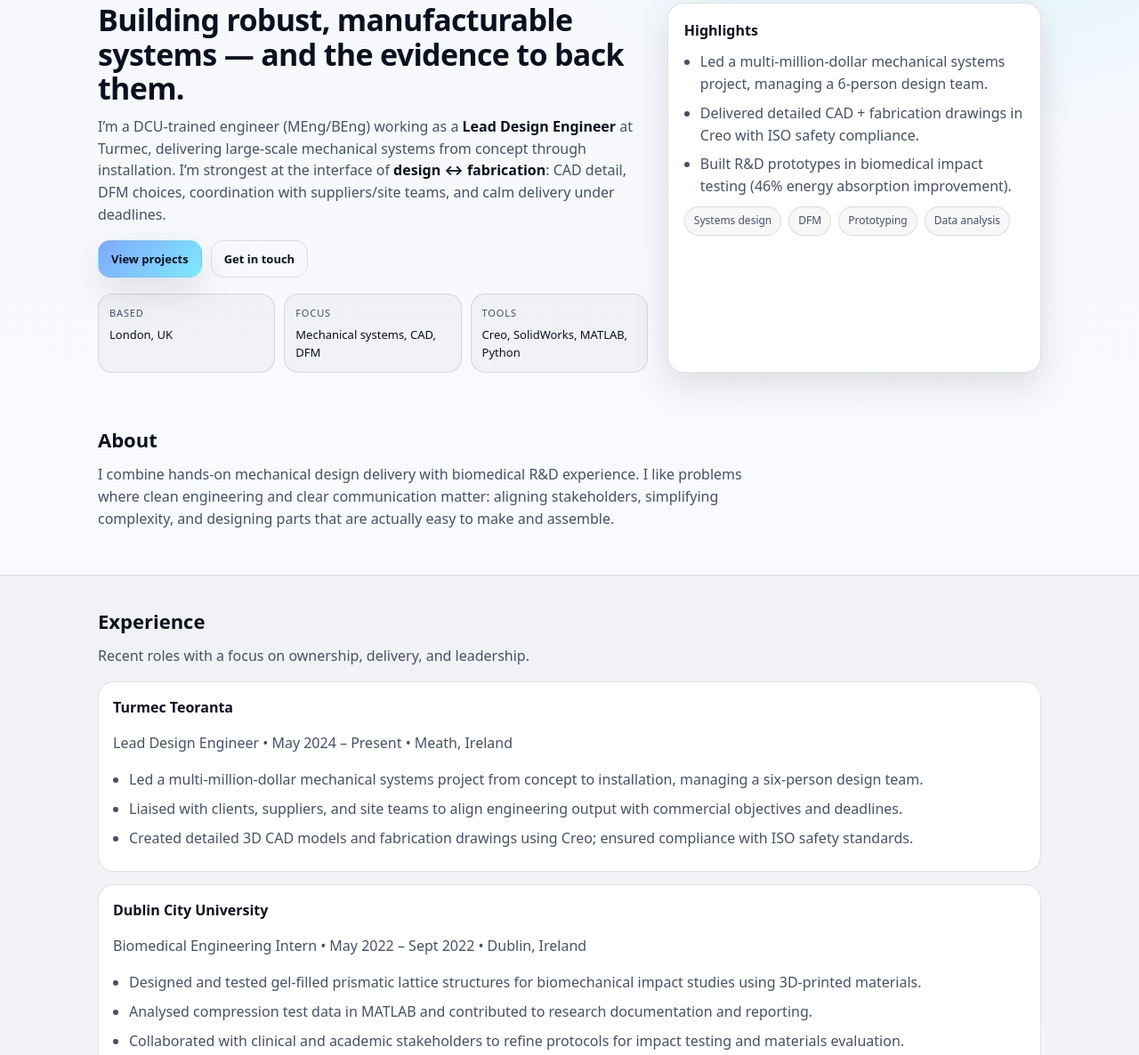
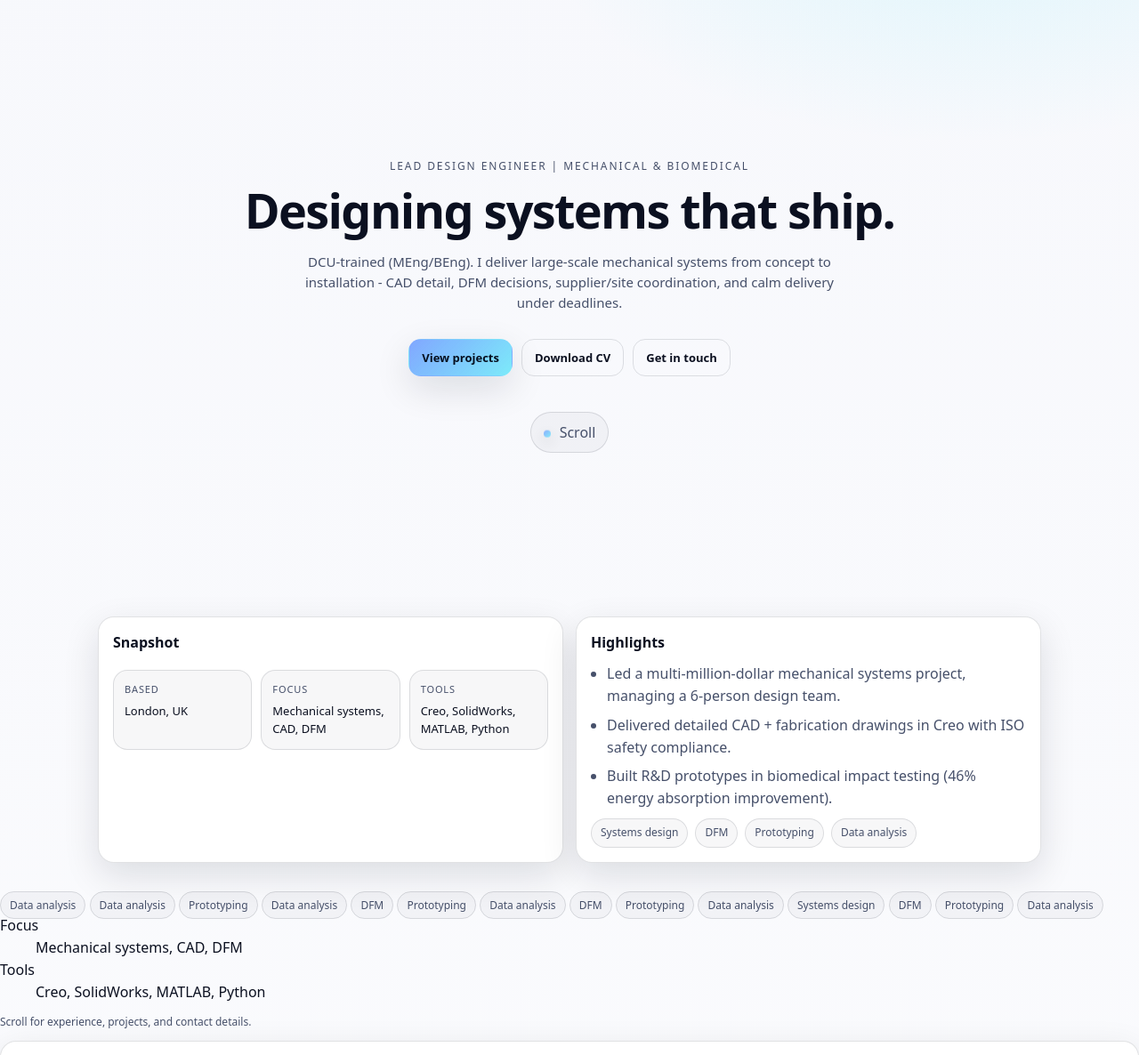
Before and after one commit to Sam-543-b/Website, a plain HTML site: page index.html in a window 1280 px wide. Shown: the part 114-1300 px from the top of the page at 89% size. Drawn offline with Linux system fonts and the light colour scheme; files whose address does not match are found by name.

Commit message:
Add files via upload

```diff
--- a/index.html
+++ b/index.html
@@ -54,30 +54,35 @@
 
       <div class="header-actions">
         <button class="btn btn-ghost" id="themeToggle" type="button" aria-label="Toggle theme">
-          <span class="icon" aria-hidden="true">☾</span>
-          <span class="btn-text">Theme</span>
+                    <span class="btn-text">Theme</span>
         </button>
-        <a class="btn" href="assets/Samuel_Black_CV_2026.pdf" target="_blank" rel="noopener">Download CV</a>
+        <a class="btn" href="Samuel_Black_CV_2026.pdf" target="_blank" rel="noopener">Download CV</a>
       </div>
     </div>
   </header>
 
   <main id="main">
-    <section class="hero">
-      <div class="container hero-grid">
-        <div class="hero-copy reveal">
-          <h2>Building robust, manufacturable systems — and the evidence to back them.</h2>
-          <p>
-            I’m a DCU-trained engineer (MEng/BEng) working as a <strong>Lead Design Engineer</strong> at Turmec,
-            delivering large-scale mechanical systems from concept through installation.
-            I’m strongest at the interface of <strong>design ↔ fabrication</strong>: CAD detail, DFM choices,
-            coordination with suppliers/site teams, and calm delivery under deadlines.
-          </p>
-          <div class="cta-row">
-            <a class="btn" href="#projects">View projects</a>
-            <a class="btn btn-ghost" href="#contact">Get in touch</a>
-          </div>
+    <section class="hero hero-apple">
+      <div class="container hero-apple-inner reveal">
+        <p class="eyebrow">Lead Design Engineer | Mechanical &amp; Biomedical</p>
+        <h2 class="hero-title">Designing systems that ship.</h2>
+        <p class="hero-sub">DCU-trained (MEng/BEng). I deliver large-scale mechanical systems from concept to installation - CAD detail, DFM decisions, supplier/site coordination, and calm delivery under deadlines.</p>
+        <div class="cta-row">
+          <a class="btn" href="#projects">View projects</a>
+          <a class="btn btn-ghost" href="Samuel_Black_CV_2026.pdf" target="_blank" rel="noopener">Download CV</a>
+          <a class="btn btn-ghost" href="#contact">Get in touch</a>
+        </div>
+        <a class="scroll-hint" href="#snapshot" aria-label="Scroll to snapshot">
+          <span class="scroll-dot" aria-hidden="true"></span>
+          <span class="scroll-text">Scroll</span>
+        </a>
+      </div>
+    </section>
 
+    <section id="snapshot" class="section section-snapshot">
+      <div class="container snapshot-grid">
+        <div class="snapshot-card reveal">
+          <h3>Snapshot</h3>
           <dl class="quick-facts" aria-label="Quick facts">
             <div>
               <dt>Based</dt>
@@ -94,12 +99,93 @@
           </dl>
         </div>
 
+        <aside class="snapshot-card reveal" aria-label="Highlights">
+          <h3>Highlights</h3>
+          <ul class="checklist">
+            <li>Led a multi-million-dollar mechanical systems project, managing a 6-person design team.</li>
+            <li>Delivered detailed CAD + fabrication drawings in Creo with ISO safety compliance.</li>
+            <li>Built R&amp;D prototypes in biomedical impact testing (46% energy absorption improvement).</li>
+          </ul>
+          <div class="pill-row" aria-label="Key domains">
+            <span class="pill">Systems design</span>
+            <span class="pill">DFM</span>
+            <span class="pill">Prototyping</span>
+            <span class="pill">Data analysis</span>
+          </div>
+        </aside>
+      </div>
+    </section>
+            <span class="pill">Data analysis</span>
+          </div>
+        </div>
+      </div>
+    </section>
+            <span class="pill">Data analysis</span>
+          </div>
+        </aside>
+      </div>
+    </section>
+            </div>
+          </aside>
+        </div>
+      </div>
+    </section>
+            </div>
+          </div>
+        </div>
+      </div>
+    </section>
+              <span class="pill">Prototyping</span>
+              <span class="pill">Data analysis</span>
+            </div>
+          </aside>
+        </div>
+      </div>
+    </section>
+            <span class="pill">DFM</span>
+            <span class="pill">Prototyping</span>
+            <span class="pill">Data analysis</span>
+          </div>
+        </aside>
+      </div>
+    </section>
+              <span class="pill">DFM</span>
+              <span class="pill">Prototyping</span>
+              <span class="pill">Data analysis</span>
+            </div>
+          </div>
+        </div>
+      </div>
+    </section>
+              <span class="pill">Systems design</span>
+              <span class="pill">DFM</span>
+              <span class="pill">Prototyping</span>
+              <span class="pill">Data analysis</span>
+            </div>
+          </div>
+        </div>
+      </div>
+    </section>
+              <div>
+                <dt>Focus</dt>
+                <dd>Mechanical systems, CAD, DFM</dd>
+              </div>
+              <div>
+                <dt>Tools</dt>
+                <dd>Creo, SolidWorks, MATLAB, Python</dd>
+              </div>
+            </dl>
+            <p class="muted tiny">Scroll for experience, projects, and contact details.</p>
+          </div>
+        </div>
+      </div>
+    </section>
         <aside class="hero-card reveal" aria-label="Highlights">
           <h3>Highlights</h3>
           <ul class="checklist">
             <li>Led a multi‑million‑dollar mechanical systems project, managing a 6‑person design team.</li>
             <li>Delivered detailed CAD + fabrication drawings in Creo with ISO safety compliance.</li>
-            <li>Built R&D prototypes in biomedical impact testing (46% energy absorption improvement).</li>
+            <li>Built R&amp;D prototypes in biomedical impact testing (46% energy absorption improvement).</li>
           </ul>
           <div class="pill-row" aria-label="Key domains">
             <span class="pill">Systems design</span>
@@ -289,7 +375,7 @@
           <div class="contact-card">
             <h3>CV</h3>
             <p class="muted">PDF • updated 2026</p>
-            <a class="btn" href="assets/Samuel_Black_CV_2026.pdf" target="_blank" rel="noopener">Download CV</a>
+            <a class="btn" href="Samuel_Black_CV_2026.pdf" target="_blank" rel="noopener">Download CV</a>
           </div>
         </div>
 
--- a/script.js
+++ b/script.js
@@ -22,14 +22,14 @@
     return root.getAttribute('data-theme') === 'light' ? 'light' : 'dark';
   }
 
-  function updateThemeIcon() {
+  function updateThemeLabel() {
     if (!themeToggle) return;
-    const icon = themeToggle.querySelector('.icon');
-    if (!icon) return;
-    icon.textContent = currentTheme() === 'light' ? '☀' : '☾';
+    const label = themeToggle.querySelector(".btn-text");
+    if (!label) return;
+    label.textContent = currentTheme() === "light" ? "Dark" : "Light";
   }
 
-  updateThemeIcon();
+  updateThemeLabel();
 
   if (themeToggle) {
     themeToggle.addEventListener('click', () => {
@@ -37,7 +37,7 @@
       if (next === 'light') root.setAttribute('data-theme', 'light');
       else root.removeAttribute('data-theme');
       localStorage.setItem('theme', next);
-      updateThemeIcon();
+      updateThemeLabel();
     });
   }
 
--- a/style.css
+++ b/style.css
@@ -259,3 +259,89 @@ a{color:inherit}
   .btn{transition:none}
   .card{transition:none}
 }
+
+/* Apple-esque hero + delayed info */
+.hero-apple{
+  padding: 86px 0 44px;
+  min-height: calc(100vh - 78px);
+  display:flex;
+  align-items:center;
+}
+.hero-apple-inner{
+  text-align:center;
+  max-width: 860px;
+  margin: 0 auto;
+  display:flex;
+  flex-direction:column;
+  align-items:center;
+  gap: 12px;
+}
+.eyebrow{
+  margin:0;
+  font-size:12px;
+  letter-spacing:.16em;
+  text-transform:uppercase;
+  color: var(--muted);
+}
+.hero-title{
+  margin:0;
+  font-size: 54px;
+  line-height: 1.05;
+  letter-spacing: -0.03em;
+}
+.hero-sub{
+  margin: 6px 0 0;
+  max-width: 70ch;
+  color: var(--muted);
+  font-size: 15px;
+}
+.scroll-hint{
+  margin-top: 10px;
+  display:inline-flex;
+  align-items:center;
+  gap: 10px;
+  text-decoration:none;
+  color: var(--muted);
+  border: 1px solid var(--border);
+  padding: 10px 14px;
+  border-radius: 999px;
+  background: rgba(255,255,255,.03);
+}
+[data-theme="light"] .scroll-hint{background: rgba(10,16,32,.03)}
+.scroll-dot{
+  width: 8px;
+  height: 8px;
+  border-radius: 999px;
+  background: linear-gradient(135deg, rgba(122,162,255,.95), rgba(103,232,249,.85));
+  box-shadow: 0 6px 18px rgba(0,0,0,.25);
+  animation: pulse 1.8s ease-in-out infinite;
+}
+@keyframes pulse{
+  0%{transform: translateY(0); opacity: .85}
+  50%{transform: translateY(4px); opacity: 1}
+  100%{transform: translateY(0); opacity: .85}
+}
+
+.section-snapshot{padding: 10px 0 34px}
+.snapshot-grid{
+  display:grid;
+  grid-template-columns: 1fr 1fr;
+  gap: 14px;
+  align-items:stretch;
+}
+.snapshot-card{
+  background: linear-gradient(180deg, rgba(255,255,255,.06), rgba(255,255,255,.03));
+  border: 1px solid var(--border);
+  border-radius: var(--radius);
+  padding: 16px;
+  box-shadow: var(--shadow);
+}
+[data-theme="light"] .snapshot-card{background: var(--card)}
+.snapshot-card h3{margin:0 0 10px; font-size:16px}
+
+/* tighten above-the-fold on small screens */
+@media (max-width: 780px){
+  .hero-apple{padding: 70px 0 34px; min-height: auto}
+  .hero-title{font-size: 40px}
+  .snapshot-grid{grid-template-columns: 1fr}
+}
```
Also changed, not shown: README.txt.
